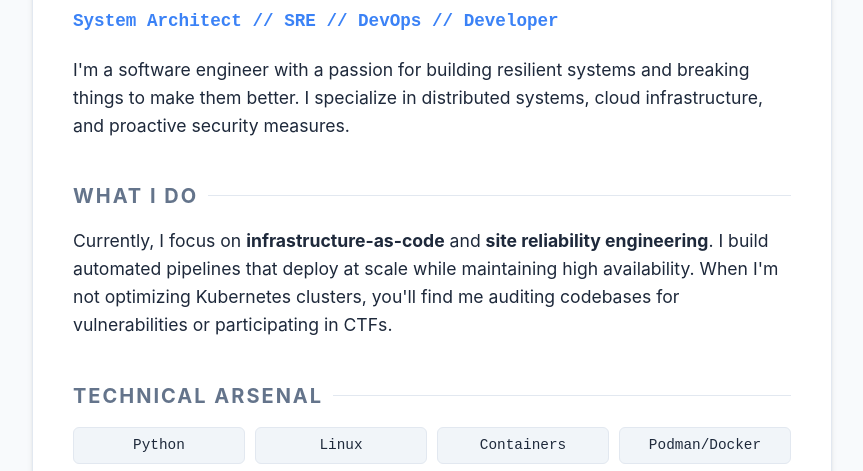
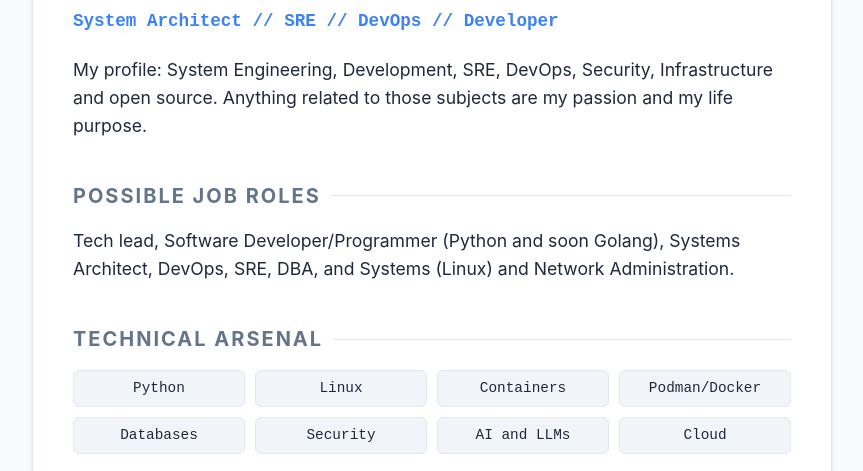
Before and after one commit to albertoridolfi/albertoridolfi.github.io, a plain HTML site: page index.html in a window 1280 px wide. Shown: the part 191-662 px from the top of the page, without its empty margins (208-1071 px from the left). Drawn offline with Linux system fonts and the light colour scheme.

Commit message:
Update index.html

```diff
--- a/index.html
+++ b/index.html
@@ -191,17 +191,14 @@
             <h1>Hello, I'm <span style="color: var(--accent);">Alberto Ridolfi</span> 👋</h1>
             <p class="subtitle">System Architect // SRE // DevOps // Developer</p>
             <p>
-                I'm a software engineer with a passion for building resilient systems and breaking things to make them better.
-                I specialize in distributed systems, cloud infrastructure, and proactive security measures.
+                My profile: System Engineering, Development, SRE, DevOps, Security, Infrastructure and open source. Anything related to those subjects are my passion and my life purpose.
             </p>
         </section>
 
         <section id="work">
-            <h2>What I Do</h2>
+            <h2>Possible job roles</h2>
             <p>
-                Currently, I focus on <strong>infrastructure-as-code</strong> and <strong>site reliability engineering</strong>.
-                I build automated pipelines that deploy at scale while maintaining high availability.
-                When I'm not optimizing Kubernetes clusters, you'll find me auditing codebases for vulnerabilities or participating in CTFs. ️
+                Tech lead, Software Developer/Programmer (Python and soon Golang), Systems Architect, DevOps, SRE, DBA, and Systems (Linux) and Network Administration.
             </p>
         </section>
 
```
